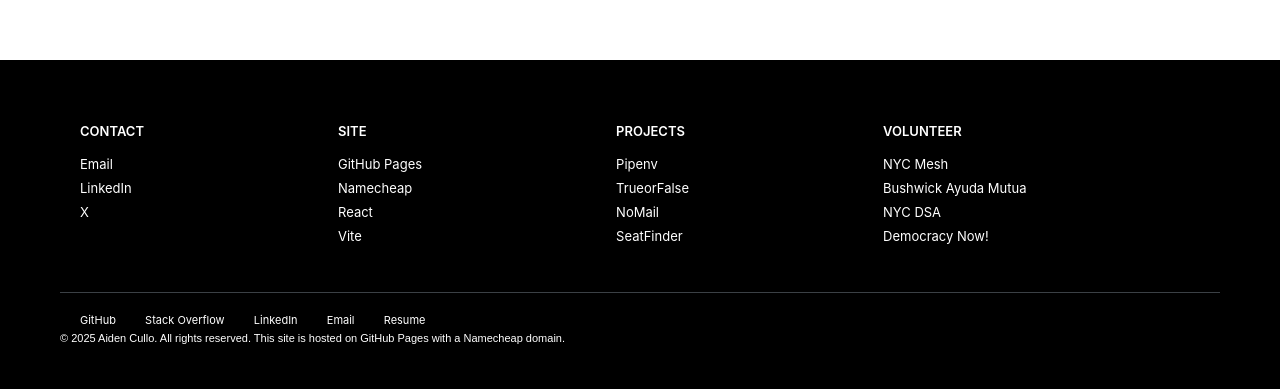
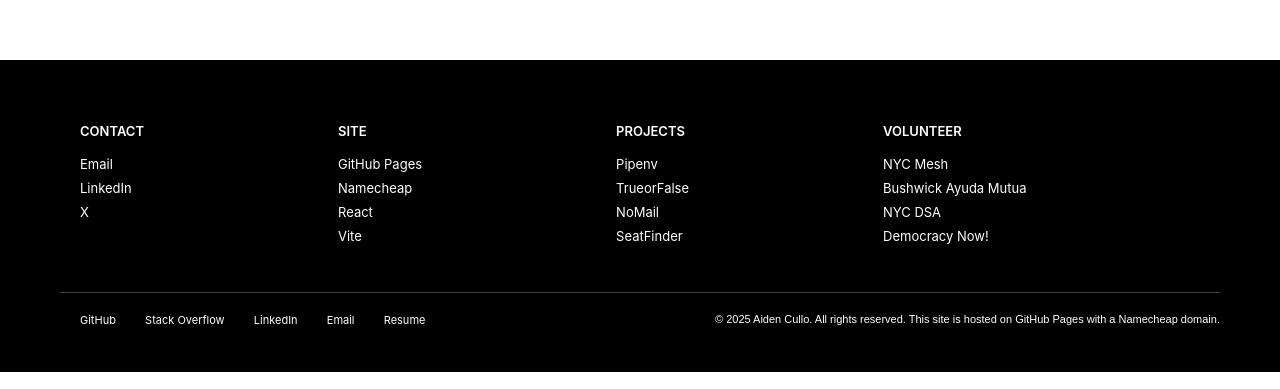
Before and after one commit to aidencullo/beta.aidencullo.com, a React (Vite) app: page / in a window 1280 px wide. Shown: the part 1700-2089 px from the top of the page. Built offline with nearby package versions, Linux system fonts and the light colour scheme.

Commit message:
Update footer styling with color palette

```diff
--- a/src/components/Footer.css
+++ b/src/components/Footer.css
@@ -60,6 +60,11 @@
   padding-top: 15px;
   margin-top: 20px;
   width: 100%;
+  display: flex;
+}
+
+.footer-bottom-right {
+  margin-left: auto;
 }
 
 .footer-bottom p {
--- a/src/components/Footer.tsx
+++ b/src/components/Footer.tsx
@@ -237,9 +237,11 @@ const Footer = () => {
             Resume
           </a>
         </p>
-        <p>
-          © 2025 Aiden Cullo. All rights reserved. This site is hosted on GitHub Pages with a Namecheap domain.
-        </p>
+        <div className="footer-bottom-right">
+          <p>
+            © 2025 Aiden Cullo. All rights reserved. This site is hosted on GitHub Pages with a Namecheap domain.
+          </p>
+        </div>
       </div>
     </footer>
   );
```
